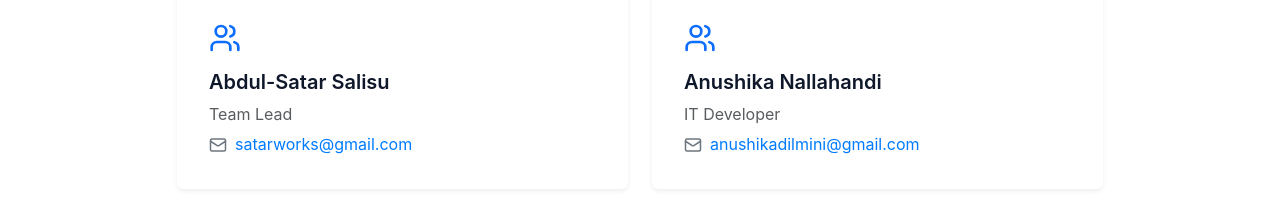
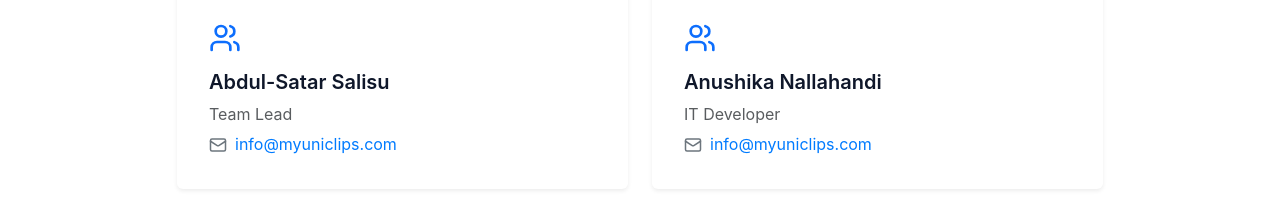
Before and after one commit to developeruniclips-dev/myuniclips-26_prod-frontend, a React (Vite) app: page /aboutUs in a window 1280 px wide. Shown: the part 1340-1564 px from the top of the page. Built offline with nearby package versions, Linux system fonts and the light colour scheme; no server answers.

Commit message:
Update contact emails to info@myuniclips.com

```diff
--- a/src/pages/about-us/components/contactUs.jsx
+++ b/src/pages/about-us/components/contactUs.jsx
@@ -21,10 +21,10 @@ function ContactUs() {
                         <p className="mb-0">
                         <Mail className="me-2 text-secondary" size={18} />
                         <a
-                            href="mailto:satarworks@gmail.com"
+                            href="mailto:info@myuniclips.com"
                             className="contact-link"
                         >
-                            satarworks@gmail.com
+                            info@myuniclips.com
                         </a>
                         </p>
                     </Card.Body>
@@ -41,10 +41,10 @@ function ContactUs() {
                         <p className="mb-0">
                         <Mail className="me-2 text-secondary" size={18} />
                         <a
-                            href="mailto:anushikadilmini@gmail.com"
+                            href="mailto:info@myuniclips.com"
                             className="contact-link"
                         >
-                            anushikadilmini@gmail.com
+                            info@myuniclips.com
                         </a>
                         </p>
                     </Card.Body>
```
